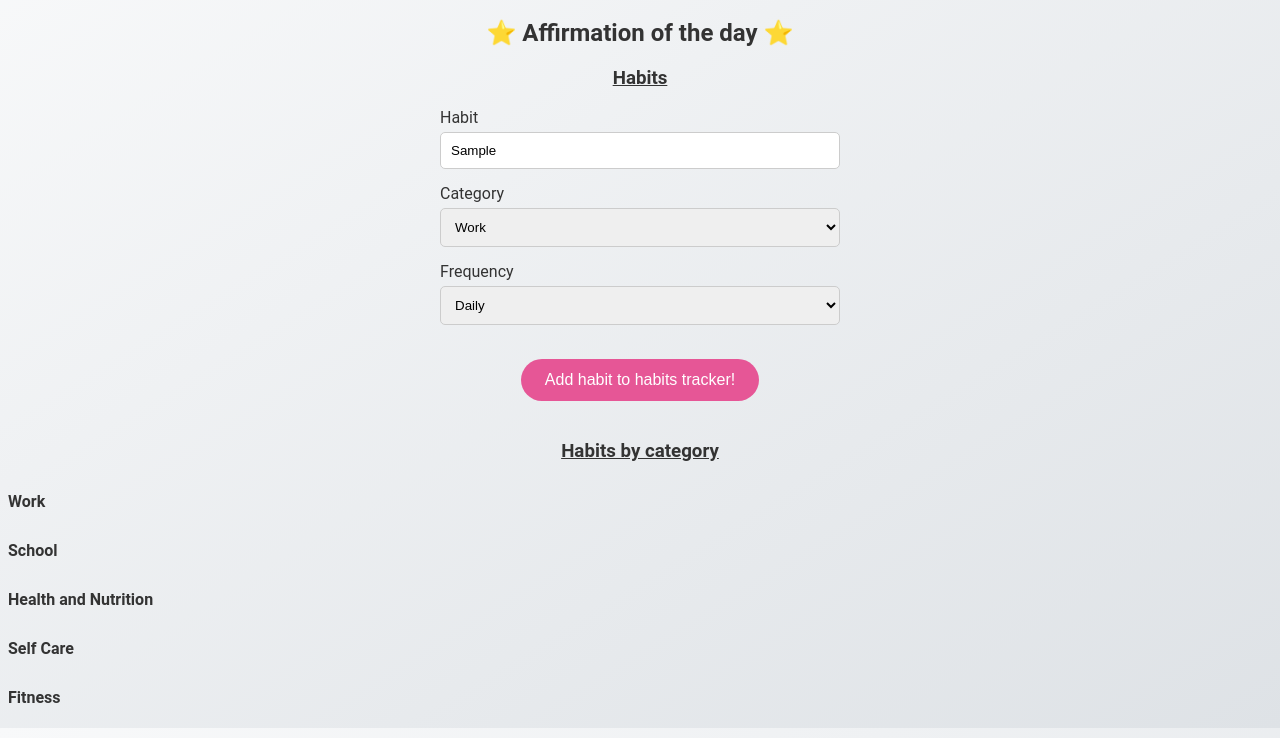
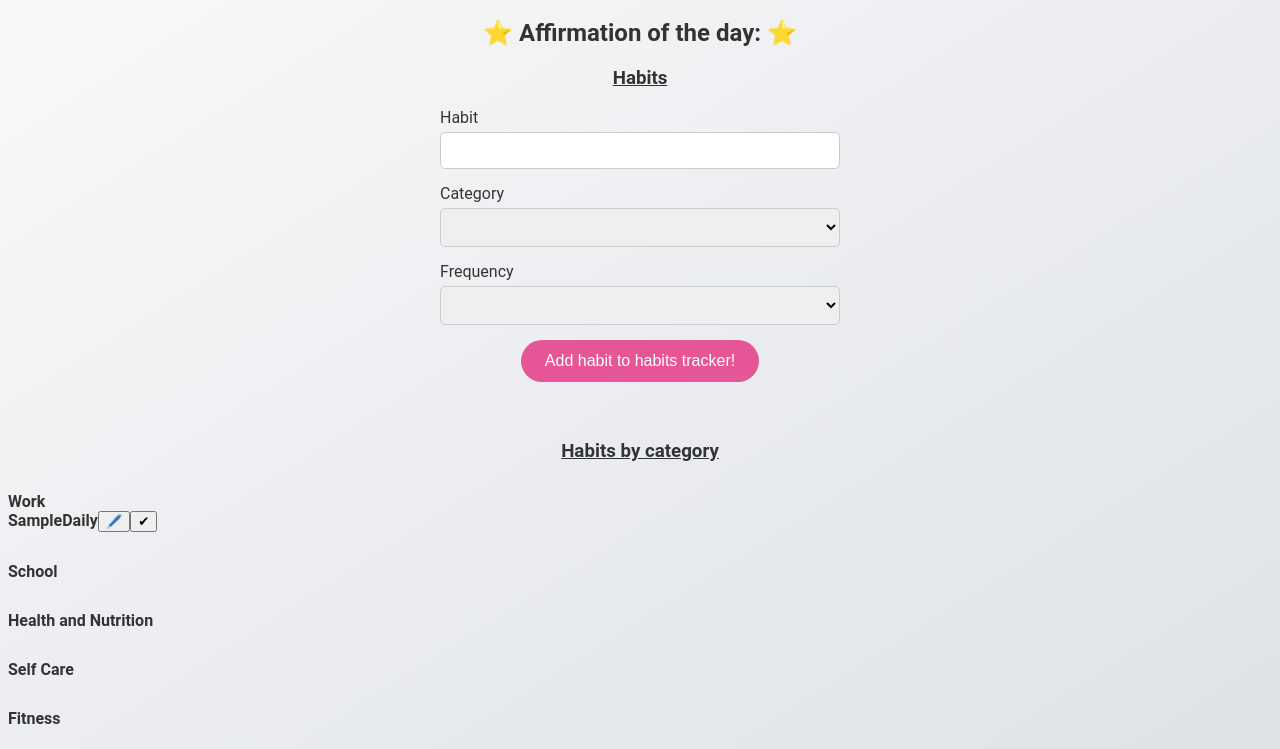
Before and after one commit to mercy12-boop/Phase-1-Project-Task-Turtle, a plain HTML site: page index.html in a window 1280 px wide. Both pictures are taken after typing "Sample" into the empty fields and a click on the button "Add habit to habits tracker!". Shown: the part 62-811 px from the top of the page. Drawn offline with Linux system fonts and the light colour scheme; no server answers; a web font is replaced by a local one.

Commit message:
Adds functionality

```diff
--- a/index.html
+++ b/index.html
@@ -10,7 +10,7 @@
   </head>
   <body>
     <h1>Welcome to the habits tracker 💪:</h1>
-    <h2>⭐ Affirmation of the day ⭐</h2>
+    <h2>⭐ Affirmation of the day: ⭐</h2>
     <h3>Habits</h3>
     <form id="habitForm">
       <label for="habitName">Habit</label>
@@ -35,31 +35,34 @@
         <option value="Montly">Monthly</option>
       </select>
       <br />
+      <button id="button1" class="button1">Add habit to habits tracker!</button>
     </form>
     <br />
-    <button id="button1" class="button1">Add habit to habits tracker!</button>
     <br />
     <h3>Habits by category</h3>
     <div>
-      <h4 class="category">Work</h4>
+      <h4 id="Work" class="category">Work</h4>
       <ul></ul>
     </div>
     <div>
-      <h4 class="category">School</h4>
+      <h4 id="School" class="category">School</h4>
       <ul></ul>
     </div>
     <div>
-      <h4 class="category">Health and Nutrition</h4>
+      <h4 id="Health and Nutrition" class="category">Health and Nutrition</h4>
       <ul></ul>
     </div>
     <div>
-      <h4 class="category">Self Care</h4>
+      <h4 id="Self Care" class="category">Self Care</h4>
       <ul></ul>
     </div>
     <div>
-      <h4 class="category">Fitness</h4>
+      <h4 id="Fitness" class="category">Fitness</h4>
       <ul></ul>
     </div>
+
     <script src="index.js" defer></script>
   </body>
 </html>
+
+<!-- // The passing points : 4 event listeners, Arrays (map), fetch -->
--- a/index.js
+++ b/index.js
@@ -1,49 +1,63 @@
-const API = "https://zenquotes.io/api/random";
+// const API = "https://zenquotes.io/api/random";
 
-fetch(API)
-  .then((res) => res.json())
-  .then((data) => displayAffirmation(data));
-console.log(data);
-function displayAffirmation(data) {
-  const h1Element = document.querySelector("h1");
-  h1Element.textContent = `Affirmation of the day: ${data.q} by ${data.a}`;
-}
+// fetch(API)
+//   .then((res) => res.json())
+//   .then((data) => displayAffirmation(data));
+// console.log(data);
+// function displayAffirmation(data) {
+//   const h1Element = document.querySelector("h1");
+//   h1Element.textContent = `Affirmation of the day: ${data.q} by ${data.a}`;
+// }
 
+document.addEventListener("DOMContentLoaded", function () {
+  const form = document.getElementById("habitForm");
+  const workContainer = document.getElementById("Work");
+  const schoolContainer = document.getElementById("School");
+  const healthContainer = document.getElementById("Health and Nutrition");
+  const selfContainer = document.getElementById("Self Care");
+  const fitnessContainer = document.getElementById("Fitness");
 
-// document.addEventListener("DOMContentLoaded", function () {
-//   const habitForm = document.getElementById("addHabitForm");
-//   const habitList = document.getElementById("habitList");
+  // an event listener to capture the info, but we need to make sure we do not reload
+  form.addEventListener("submit", (e) => {
+    e.preventDefault();
+    getData();
+  });
 
-//   habitForm.addEventListener("submit", function (event) {
-//     event.preventDefault();
+  function getData(e) {
+    const habitName = form.elements["habitName"].value; // New way of capturing the input
+    const category = form.elements["habitCategory"].value;
+    const frequency = form.elements["Frequency"].value;
 
-//     const habitName = document.getElementById("habitName").value;
-//     const habitCategory = document.getElementById("habitCategory").value;
-//     const habitFrequency = document.getElementById("habitFrequency").value;
+    const habitsDiv = document.createElement("div"); // We create a div with the actual habit
+    const habitItem = document.createElement("span"); // Under the div, we create a span for the actual habit
+    const habitFrequency = document.createElement("span");
+    const edit = document.createElement("button");
+    const checkmark = document.createElement("button");
 
-//     const habitItem = document.createElement("div");
-//     habitItem.classList.add("habit-item");
-//     habitItem.innerHTML = `
-//             <span>${habitName} - ${habitFrequency}</span>
-//             <button class="complete-btn">Complete</button>
-//         `;
+    habitItem.textContent = habitName;
+    habitFrequency.textContent = frequency;
+    edit.textContent = "🖊️";
+    checkmark.textContent = "✔";
 
-//     habitItem
-//       .querySelector(".complete-btn")
-//       .addEventListener("click", function () {
-//         habitItem.remove();
-//       });
+    habitsDiv.appendChild(habitItem); // append the habits span to the upper div
+    habitsDiv.appendChild(habitFrequency);
+    habitsDiv.appendChild(edit);
+    habitsDiv.appendChild(checkmark);
+    // crearing the input fields
+    form.elements["habitName"].value = "";
+    form.elements["habitCategory"].value = "";
+    form.elements["Frequency"].value = "";
 
-//     let categoryDiv = habitList.querySelector(`#${habitCategory}`);
-//     if (!categoryDiv) {
-//       categoryDiv = document.createElement("div");
-//       categoryDiv.id = habitCategory;
-//       categoryDiv.classList.add("habit-category");
-//       categoryDiv.innerHTML = `<h3>${habitCategory}</h3>`;
-//       habitList.appendChild(categoryDiv);
-//     }
-//     categoryDiv.appendChild(habitItem);
-
-//     habitForm.reset();
-//   });
-// });
+    if (category === "Work") {
+      workContainer.appendChild(habitsDiv);
+    } else if (category === "School") {
+      schoolContainer.appendChild(habitsDiv);
+    } else if (category === "Health and Nutrition") {
+      healthContainer.appendChild(habitsDiv);
+    } else if (category === "Self Care") {
+      selfContainer.appendChild(habitsDiv);
+    } else if (category === "Fitness") {
+      fitnessContainer.appendChild(habitsDiv);
+    }
+  }
+});
```
